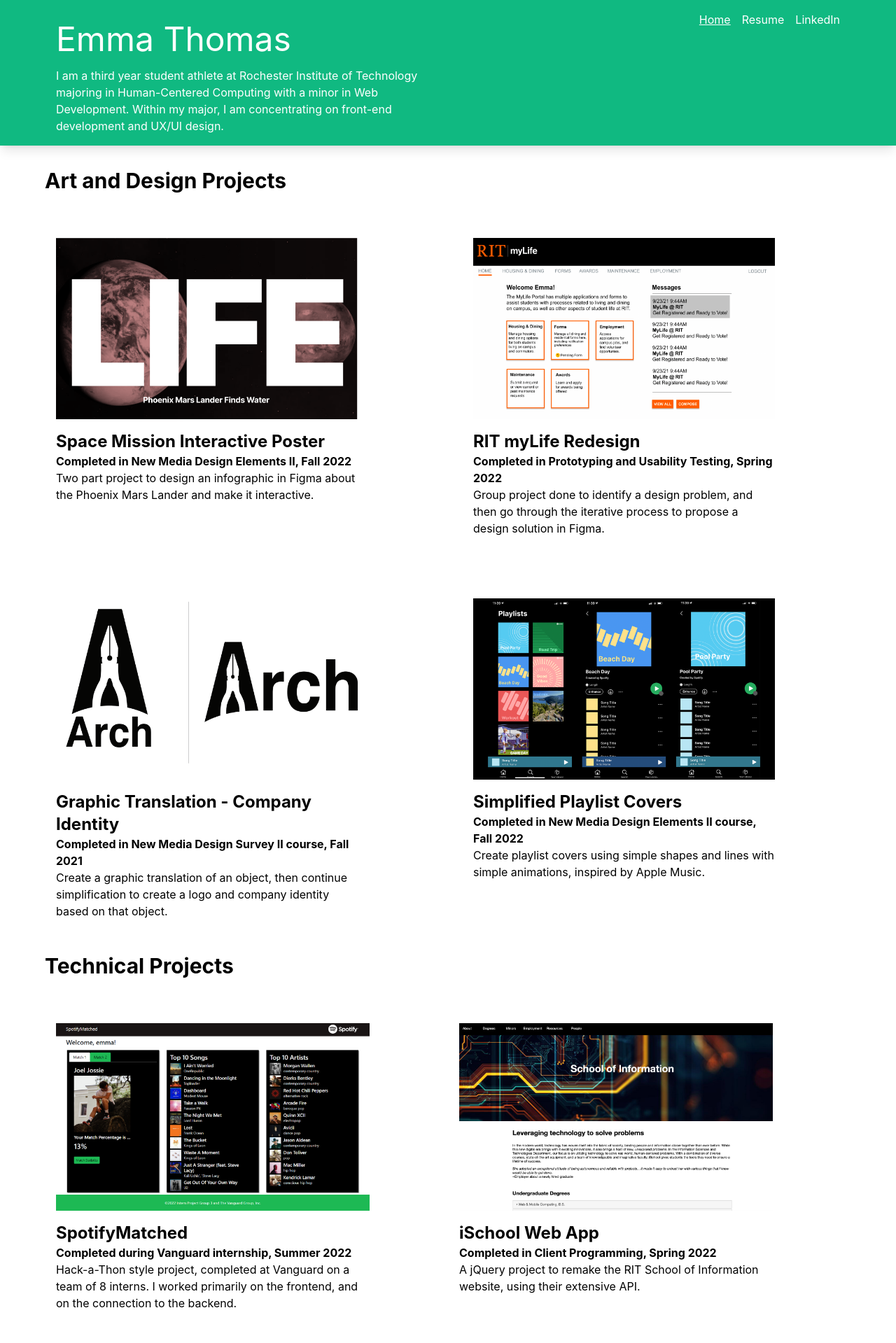
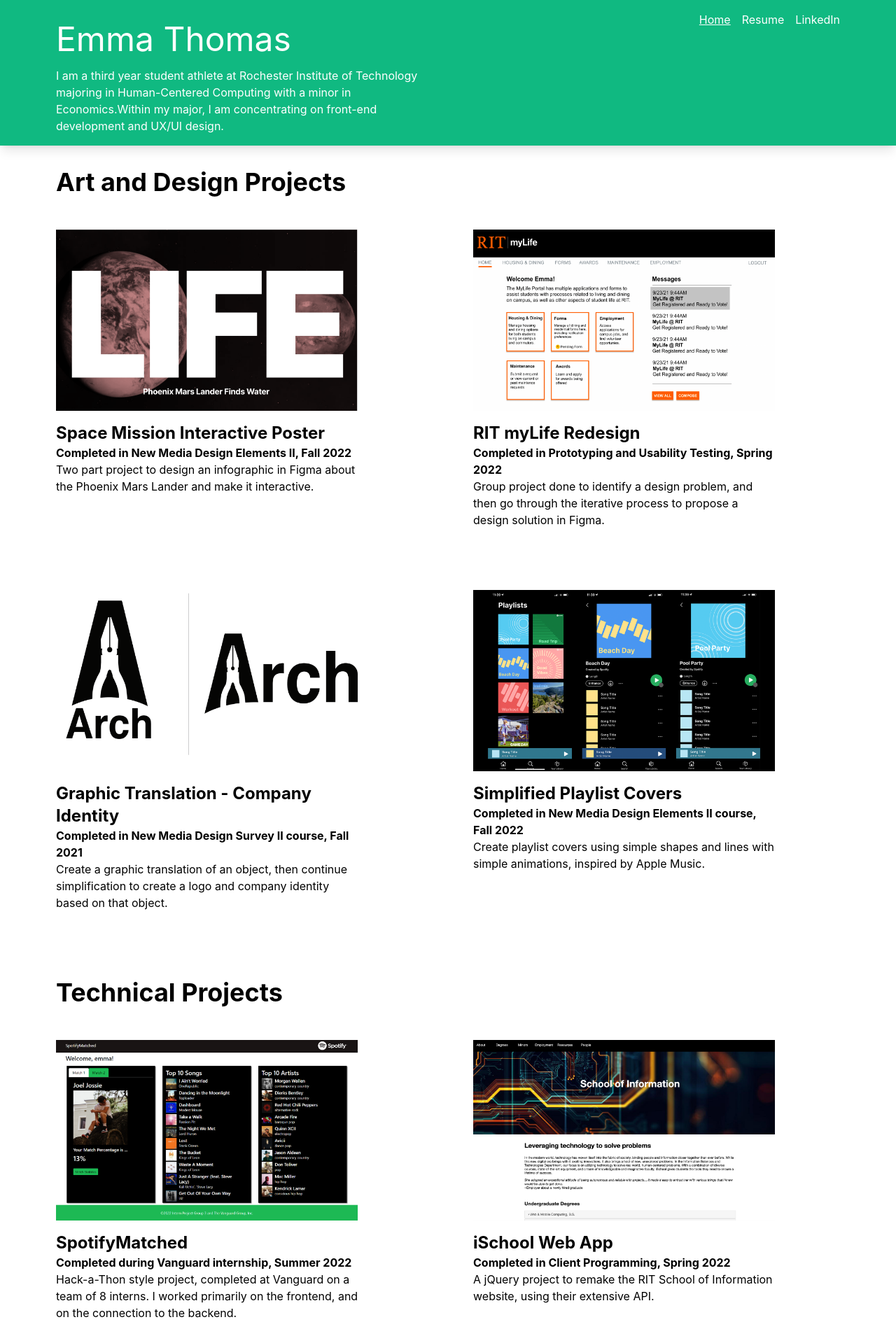
Before and after one commit to emmathomas36/portfolio, a React (Create React App) app in the folder my-app/: page / in a window 1280 px wide. Shown: the top 1919 px of the page at 70% size. Built offline with nearby package versions, Linux system fonts and the light colour scheme.

Commit message:
more changed

```diff
--- a/my-app/src/data.js
+++ b/my-app/src/data.js
@@ -17,7 +17,7 @@
 export const personalInfo = [
     {
         name: "Emma Thomas",
-        personalDescription: "I am a third year student athlete at Rochester Institute of Technology majoring in Human-Centered Computing with a minor in Web Development. " +
+        personalDescription: "I am a third year student athlete at Rochester Institute of Technology majoring in Human-Centered Computing with a minor in Economics." +
                             "Within my major, I am concentrating on front-end development and UX/UI design."
 
     }
--- a/my-app/src/home-grid.js
+++ b/my-app/src/home-grid.js
@@ -20,8 +20,8 @@
                 </div>
             </div>
 
-            <h3 className = "text-3xl text-left font-bold mx-4 lg:mx-16 pt-8">Art and Design Projects</h3>
-            <div className="grid grid-cols-1 lg:grid-cols-2 gap-10 mx-4 lg:mx-16 my-8">
+            <h3 className = "text-4xl text-left font-bold mx-4 lg:mx-16 pt-8 px-4">Art and Design Projects</h3>
+            <div className="grid grid-cols-1 lg:grid-cols-2 gap-10 my-4 mx-4 lg:mx-16">
                 {designProjectData.map((data, key) => {
                     return (
                         <Link to = {data.link} className = "w-5/6 container bg-white-200 hover:bg-emerald-400 duration-300">
@@ -42,8 +42,8 @@
                 })}
             </div>
 
-            <h3 className = "text-3xl text-left font-bold  mx-4 lg:mx-16">Technical Projects</h3>
-            <div className="grid grid-cols-1 lg:grid-cols-2  mx-4 lg:mx-16 my-8">
+            <h3 className = "text-4xl text-left font-bold mx-4 lg:mx-16 pt-16 px-4">Technical Projects</h3>
+            <div className="grid grid-cols-1 lg:grid-cols-2 gap-10 my-4 mx-4 lg:mx-16">
                 {techProjectData.map((data, key) => {
                     return (
                         <Link to = {data.link} className = "w-5/6 container bg-white-200 hover:bg-emerald-400 duration-300">
```
